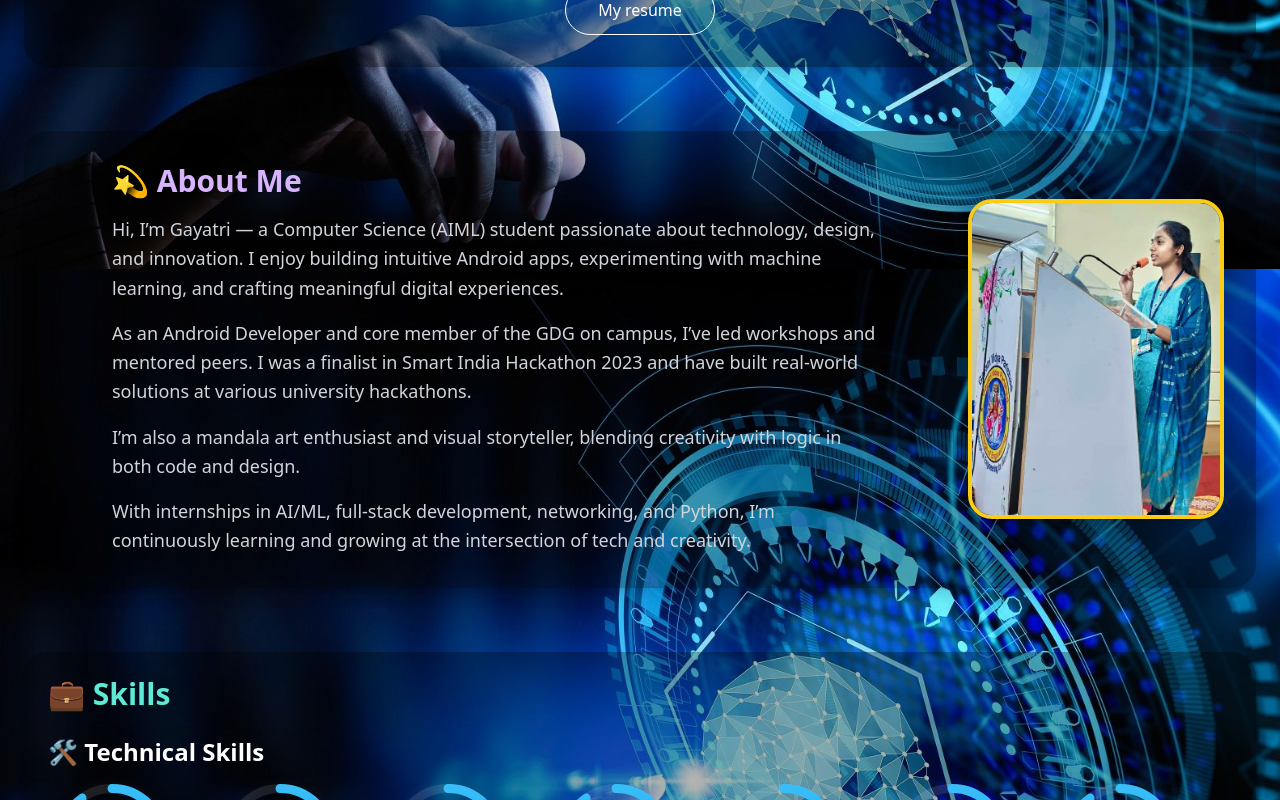
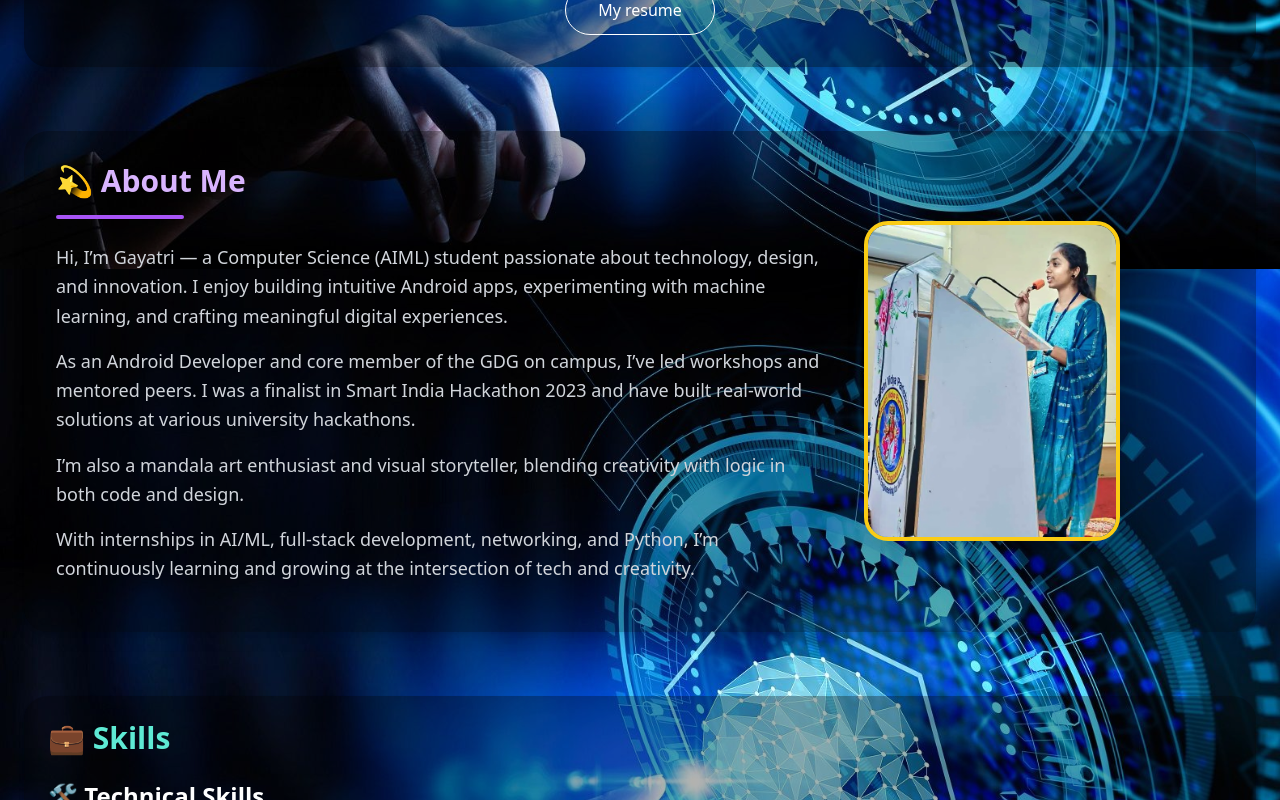
Before and after one commit to gayatrihub/my_port, a React (Create React App) app: page / in a window 1280 px wide. Shown: the part 531-1331 px from the top of the page. Built offline with nearby package versions, Linux system fonts and the light colour scheme.

Commit message:
Update App.js

```diff
--- a/src/App.js
+++ b/src/App.js
@@ -318,35 +318,64 @@ function App() {
 </section>
 
 <section className="p-8 bg-black bg-opacity-30 rounded-3xl shadow-lg text-white mb-16 min-h-[28rem]">
-        <div className="flex flex-col md:flex-row items-center gap-8">
-          <div className="flex-1 max-w-3xl mx-auto">
-            <div className="text-gray-300 leading-relaxed text-lg">
-              <h2 className="text-3xl font-bold text-purple-300 mb-4">💫 About Me</h2>
-              <p className="mb-4">
-  Hi, I’m Gayatri — a Computer Science (AIML) student passionate about technology, design, and innovation. I enjoy building intuitive Android apps, experimenting with machine learning, and crafting meaningful digital experiences.
-</p>
-<p className="mb-4">
-  As an Android Developer and core member of the GDG on campus, I’ve led workshops and mentored peers. I was a finalist in Smart India Hackathon 2023 and have built real-world solutions at various university hackathons.
-</p>
-<p className="mb-4">
-  I’m also a mandala art enthusiast and visual storyteller, blending creativity with logic in both code and design.
-</p>
-<p>
-  With internships in AI/ML, full-stack development, networking, and Python, I’m continuously learning and growing at the intersection of tech and creativity.
-</p>
+  <div className="flex flex-col md:flex-row items-center gap-10">
+    {/* Left Text Section */}
+    <motion.div
+      className="flex-1 max-w-3xl"
+      initial="hidden"
+      whileInView="visible"
+      viewport={{ once: true }}
+      transition={{ staggerChildren: 0.2 }}
+    >
+      <motion.h2
+        className="text-3xl font-bold text-purple-300 mb-4"
+        initial={{ opacity: 0, x: -50 }}
+        animate={{ opacity: 1, x: 0 }}
+        transition={{ duration: 0.6 }}
+      >
+        💫 About Me
+      </motion.h2>
 
-            </div>
-          </div>
+      {/* Divider */}
+      <motion.div
+        className="w-32 h-1 bg-purple-500 mb-6 rounded-full"
+        initial={{ scaleX: 0 }}
+        animate={{ scaleX: 1 }}
+        transition={{ duration: 0.6, delay: 0.3 }}
+        style={{ transformOrigin: 'left' }}
+      />
+
+      {/* Animated Paragraphs */}
+      {[
+        "Hi, I’m Gayatri — a Computer Science (AIML) student passionate about technology, design, and innovation. I enjoy building intuitive Android apps, experimenting with machine learning, and crafting meaningful digital experiences.",
+        "As an Android Developer and core member of the GDG on campus, I’ve led workshops and mentored peers. I was a finalist in Smart India Hackathon 2023 and have built real-world solutions at various university hackathons.",
+        "I’m also a mandala art enthusiast and visual storyteller, blending creativity with logic in both code and design.",
+        "With internships in AI/ML, full-stack development, networking, and Python, I’m continuously learning and growing at the intersection of tech and creativity."
+      ].map((para, i) => (
+        <motion.p
+          key={i}
+          className="mb-4 text-gray-300 leading-relaxed text-lg"
+          initial={{ opacity: 0, y: 20 }}
+          animate={{ opacity: 1, y: 0 }}
+          transition={{ duration: 0.5, delay: i * 0.3 }}
+        >
+          {para}
+        </motion.p>
+      ))}
+    </motion.div>
+
+    {/* Profile Image */}
     <motion.img
       src="profile2.jpg"
       alt="Gayatri"
-            className="w-56 h-72 md:w-64 md:h-80 object-cover rounded-3xl border-4 border-yellow-400 shadow-lg"
-            initial={{ scale: 0 }}
-            animate={{ scale: 1 }}
-            transition={{ duration: 1 }}
+      className="w-56 h-72 md:w-64 md:h-80 object-cover rounded-3xl border-4 border-yellow-400 shadow-xl"
+      initial={{ opacity: 0, scale: 0.8 }}
+      whileInView={{ opacity: 1, scale: 1 }}
+      transition={{ duration: 0.8 }}
     />
   </div>
 </section>
+
 
  <section id="skills" className="bg-black bg-opacity-30 rounded-3xl p-6 shadow-md mb-12">
   <h2 className="text-3xl font-bold text-teal-300 mb-6">💼 Skills</h2>
```
Lines whose indentation alone changed are shown as unchanged.
